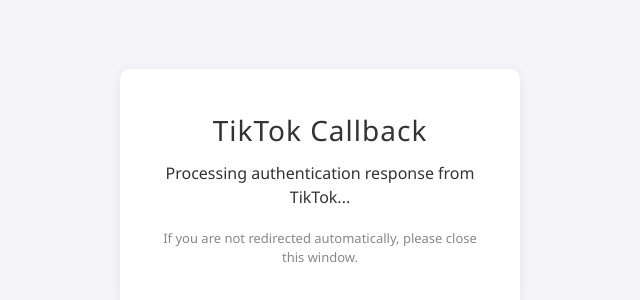
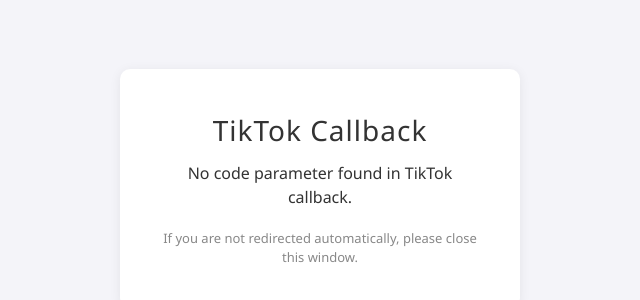
Before and after one commit to vichaigh/khgtech, a Next.js app: page /tiktok-callback in a window 1280 px wide. Shown: the part 212-512 px from the top of the page, without its empty margins (320-960 px from the left). Built offline with nearby package versions, Linux system fonts and the light colour scheme.

Commit message:
tik- calbak

```diff
--- a/app/tiktok-callback/page.tsx
+++ b/app/tiktok-callback/page.tsx
@@ -29,7 +29,17 @@
           TikTok Callback
         </h1>
         <p style={{ marginBottom: 20 }}>
-          Processing authentication response from TikTok...
+          {typeof window !== "undefined" && (
+            <>
+              {(() => {
+                const params = new URLSearchParams(window.location.search);
+                const code = params.get("code");
+                return code
+                  ? <>Received code from TikTok: <b>{code}</b></>
+                  : <>No code parameter found in TikTok callback.</>;
+              })()}
+            </>
+          )}
         </p>
         {/* You can implement logic here to handle callback params */}
         <p style={{ fontSize: 13, color: "#888" }}>
```
Also changed, not shown: 1 other file (tests, documents, lock files or other folders).
